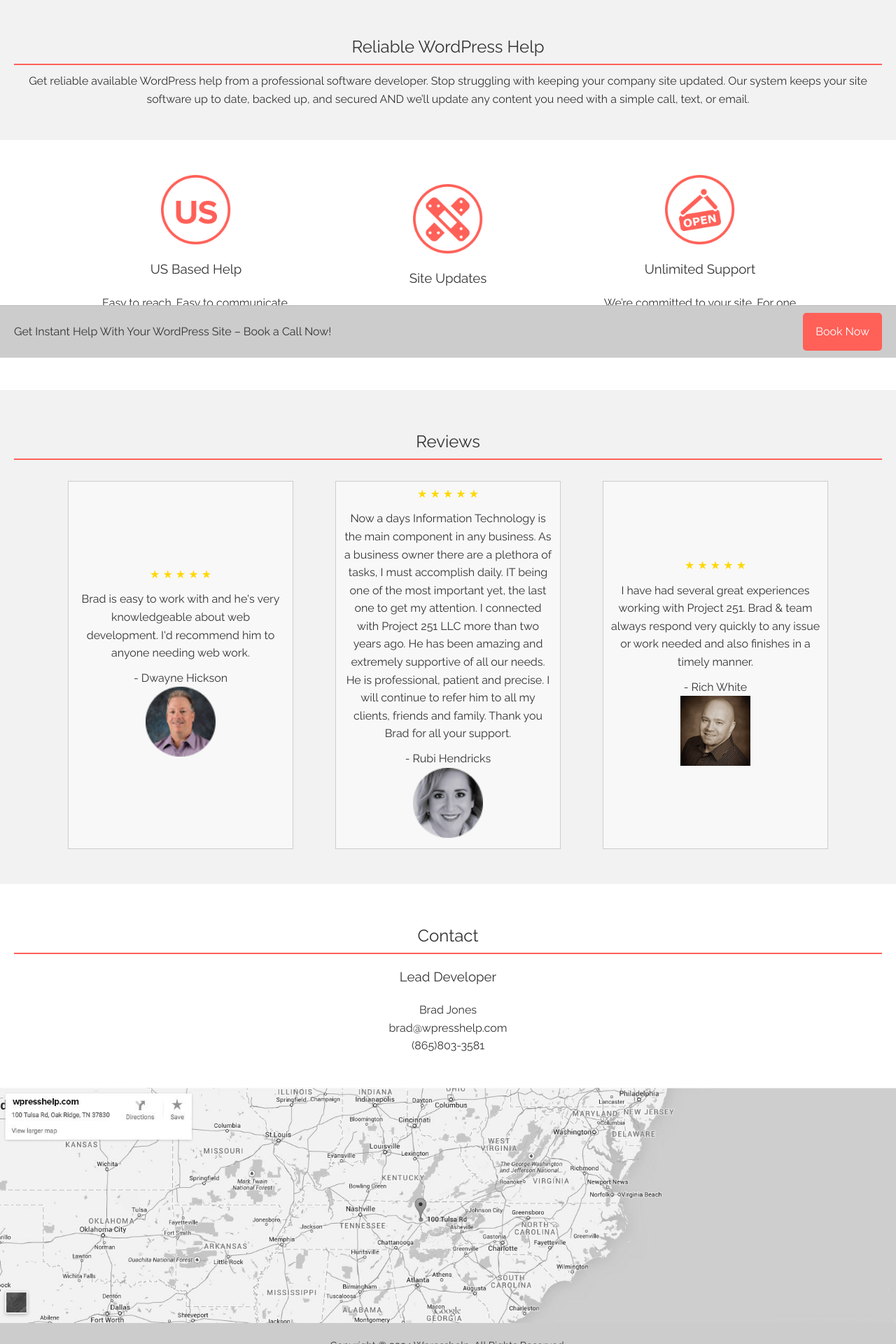
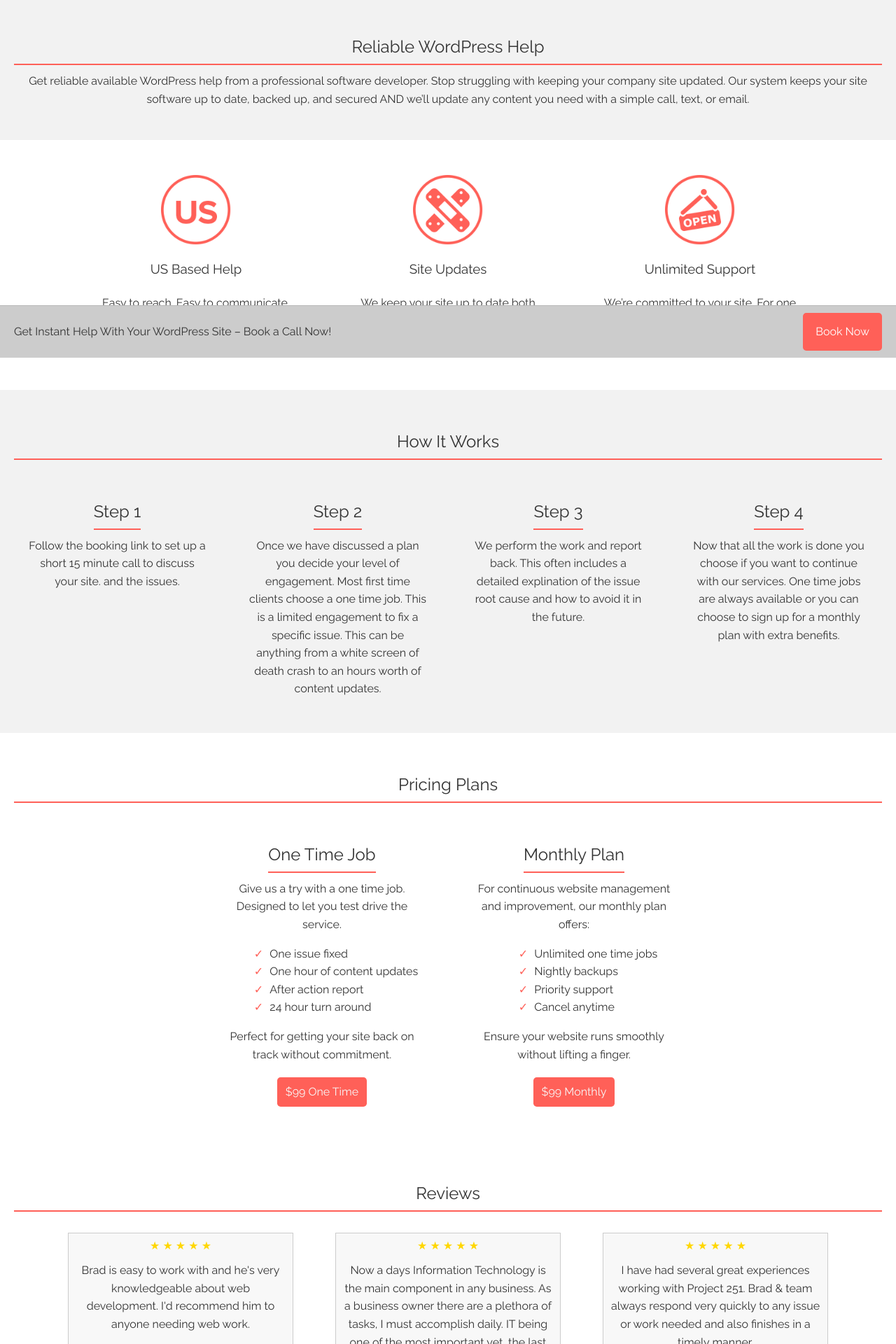
Before and after one commit to pro251/wpresshelp, a Jekyll site: the page built from index.html, in a window 1280 px wide. Shown: the part 457-2377 px from the top of the page at 70% size. Built offline with Jekyll 4.4.1, drawn with Linux system fonts in a browser that asks for light colours.

Commit message:
Add how it works and pricing sections

```diff
--- /dev/null
+++ b/_includes/homepage/howitworks.html
@@ -0,0 +1,26 @@
+<div class="container-heading">
+    <h2>How It Works</h2>
+</div>
+<div class="feature">
+    <div class="container-item">
+        <h2>Step 1</h2>
+        Follow the booking link to set up a short 15 minute call to discuss your site.
+        and the issues.
+    </div>
+    <div class="container-item">
+        <h2>Step 2</h2>
+        Once we have discussed a plan you decide your level of engagement. Most first time clients
+        choose a one time job. This is a limited engagement to fix a specific issue. This can be
+        anything from a white screen of death crash to an hours worth of content updates.
+    </div>
+    <div class="container-item">
+        <h2>Step 3</h2>
+        We perform the work and report back. This often includes a detailed explination of the
+        issue root cause and how to avoid it in the future.
+    </div>
+    <div class="container-item">
+        <h2>Step 4</h2>
+        Now that all the work is done you choose if you want to continue with our services. One time
+        jobs are always available or you can choose to sign up for a monthly plan with extra benefits.
+    </div>
+</div>
--- /dev/null
+++ b/_includes/homepage/pricing.html
@@ -0,0 +1,31 @@
+<div class="container-heading">
+    <h2>Pricing Plans</h2>
+</div>
+<div class="feature">
+    <div class="container-item">
+        <h2>One Time Job</h2>
+        Give us a try with a one time job. Designed to let you test drive the service.
+        <ul>
+            <li>One issue fixed</li>
+            <li>One hour of content updates</li>
+            <li>After action report</li>
+            <li>24 hour turn around</li>
+        </ul>
+
+        Perfect for getting your site back on track without commitment.
+        <span class="price" style="margin-top: 20px;">$99 One Time</span>
+    </div>
+    <div class="container-item">
+        <h2>Monthly Plan</h2>
+        For continuous website management and improvement, our monthly plan offers:
+        <ul>
+            <li>Unlimited one time jobs</li>
+            <li>Nightly backups</li>
+            <li>Priority support</li>
+            <li>Cancel anytime</li>
+        </ul>
+
+        Ensure your website runs smoothly without lifting a finger.
+        <div class="price" style="margin-top: 20px;">$99 Monthly</div>
+    </div>
+</div>
--- a/_sass/_button.scss
+++ b/_sass/_button.scss
@@ -1,7 +1,7 @@
 .btn {
   padding: 0.75em 1em;
   font-size: 1em;
-  border-radius: 0.3em;
+  border-radius: $border-radius;
   white-space: nowrap;
   border: 2px solid transparent;
   cursor: pointer;
--- a/_sass/_container.scss
+++ b/_sass/_container.scss
@@ -48,7 +48,10 @@
   display: flex;
   flex-wrap: wrap;
   justify-content: center;
+  align-items: flex-start;
   gap: 20px;
+
+
 
   .container-item {
     display: flex;
@@ -58,6 +61,17 @@
     margin: 20px;
     flex: 1 1 200px;
     max-width: 300px;
+
+    li {
+      text-align: left;
+      list-style: none;
+    }
+
+    li::before {
+      content: "\2713\0020";
+      color: $brand-primary;
+      margin-right: 5px;
+    }
 
     img {
       width: 100px;
@@ -77,13 +91,14 @@
   box-sizing: border-box;
   display: flex;
   flex-direction: column;
-  align-items: center;
+  align-items: flex-start;
   text-align: center;
 }
 
 .flex-container {
   display: flex;
   flex-direction: row;
+  align-items: flex-start;
   .flex-item {
     flex: 1;
     padding: 10px;
--- /dev/null
+++ b/_sass/_cta.scss
@@ -0,0 +1,6 @@
+.price {
+  padding: 8px 12px;
+  color: $white;
+  border-radius: $border-radius;
+  background-color: $brand-primary;
+}
--- /dev/null
+++ b/_sass/_variables.scss
@@ -0,0 +1 @@
+$border-radius: 0.3em;
--- a/assets/css/main.scss
+++ b/assets/css/main.scss
@@ -3,6 +3,7 @@
 
 //@import "variables";
 //@import "mixins";
+@import "variables";
 @import "colors";
 @import "base";
 @import "flexhelper";
@@ -12,4 +13,5 @@
 @import "container";
 @import "button";
 @import "fixedcta";
+@import "cta";
 @import "footer";
--- a/index.html
+++ b/index.html
@@ -19,10 +19,18 @@
 </div>
 
 <div class="container dark">
+    {% include homepage/howitworks.html %}
+</div>
+
+<div class="container">
+    {% include homepage/pricing.html %}
+</div>
+
+<div class="container">
     {% include homepage/reviews.html %}
 </div>
 
-<div class="container">
+<div class="container dark">
     {% include homepage/contact.html %}
 </div>
 
```
